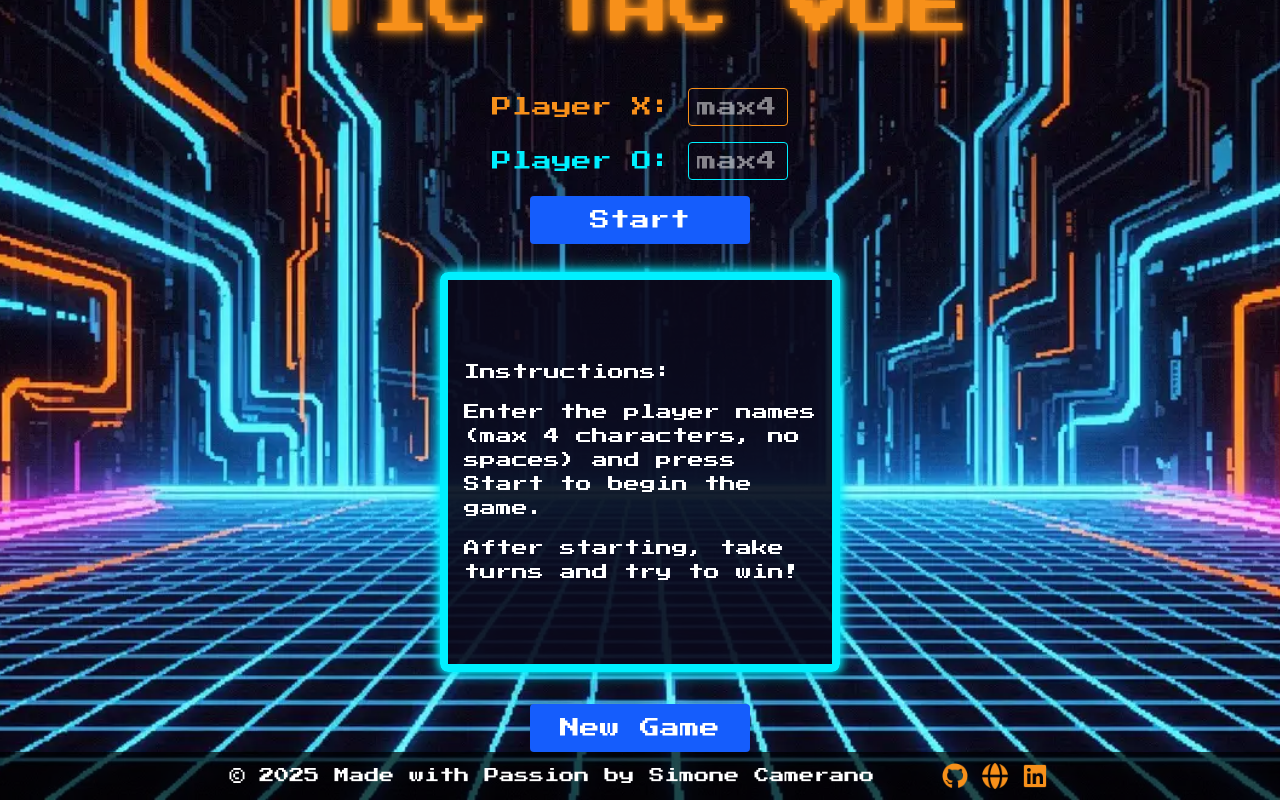
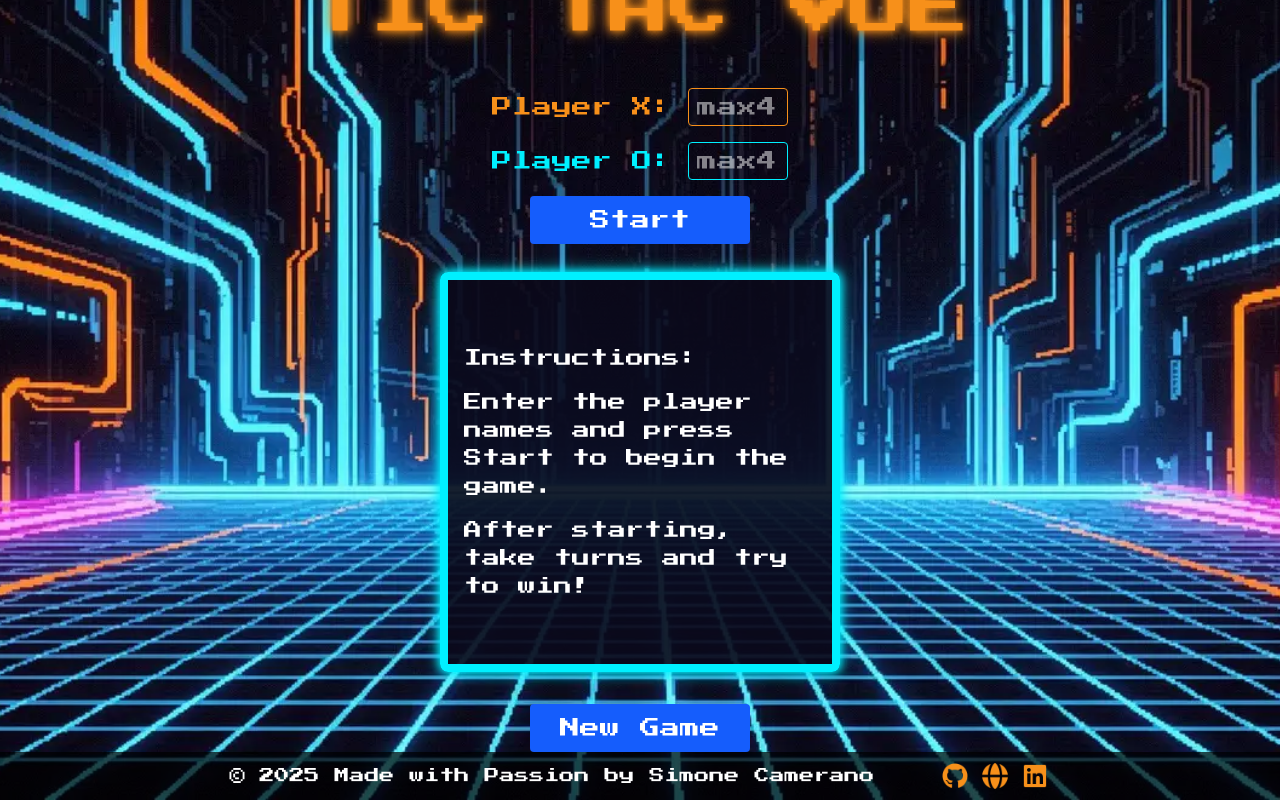
Before and after one commit to Galdrial/tictacvue, a Vue app: page / in a window 1280 px wide. Both pictures are taken after a click on the button "New Game". Shown: the part 72-872 px from the top of the page. Built offline with nearby package versions, Linux system fonts and the light colour scheme.

Commit message:
Update instructions formatting in App.vue for clarity and improved text size

```diff
--- a/src/App.vue
+++ b/src/App.vue
@@ -51,11 +51,11 @@ const ticTacToeStore = useTicTacToeStore()
             class="grid grid-cols-3 grid-rows-3 gap-2 bg-[rgba(11,8,25,0.9)] border-8 border-[#00f0ff] shadow-[0_0_8px_#00f0ff,0_0_16px_#00f0ff] p-4 rounded-lg aspect-square mx-auto w-[90vw] max-w-100"
           >
             <div
-              class="col-span-3 row-span-3 w-full h-full flex flex-col items-start justify-center text-white text-base font-['Press_Start_2P'] text-left"
+              class="col-span-3 row-span-3 w-full h-full flex flex-col items-start justify-center text-white text-lg font-['Press_Start_2P'] text-left"
             >
               Instructions:
               <div class="h-4"></div>
-              Enter the player names (max 4 characters, no spaces) and press Start to begin the
+              Enter the player names and press Start to begin the
               game.
               <div class="h-4"></div>
               After starting, take turns and try to win!
```
